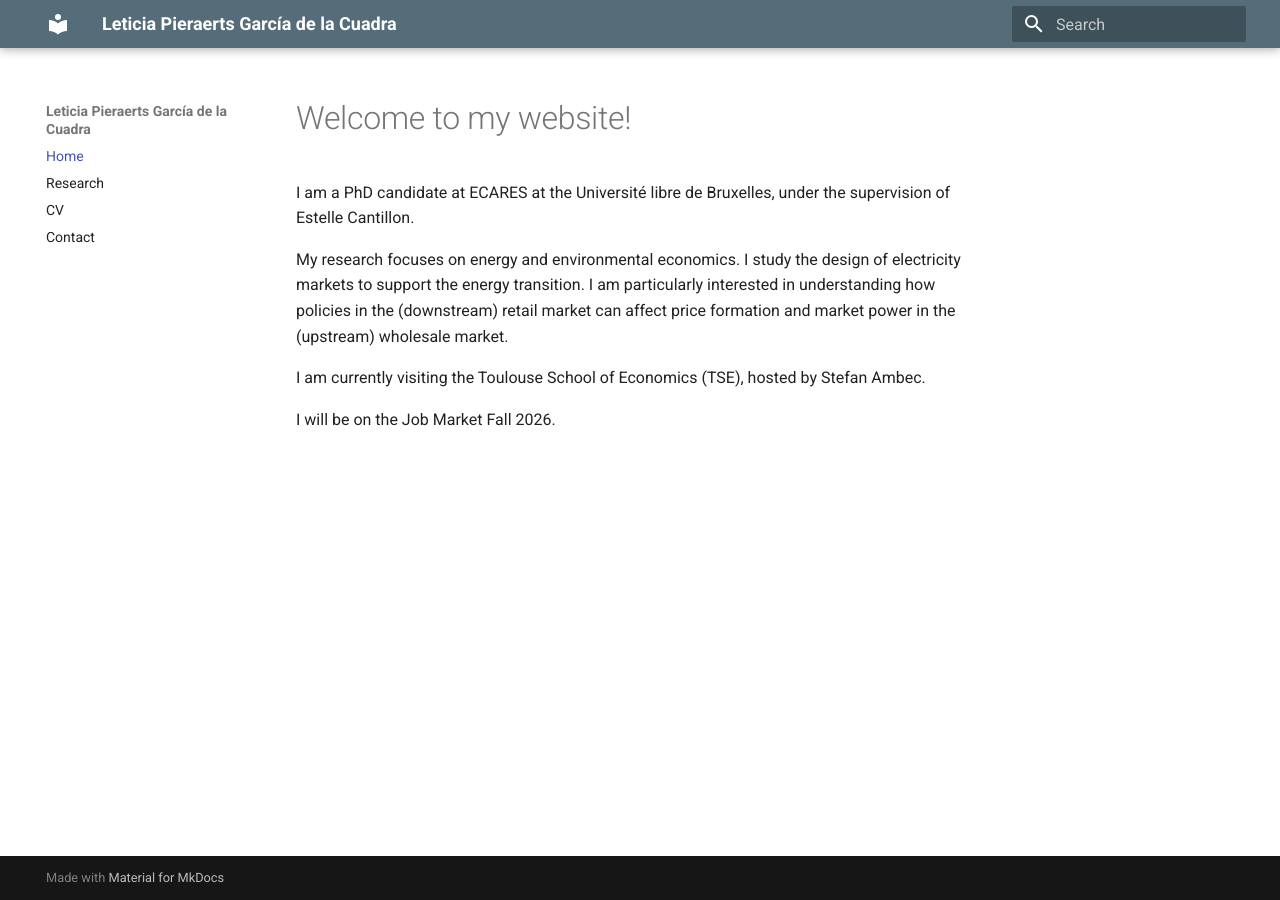
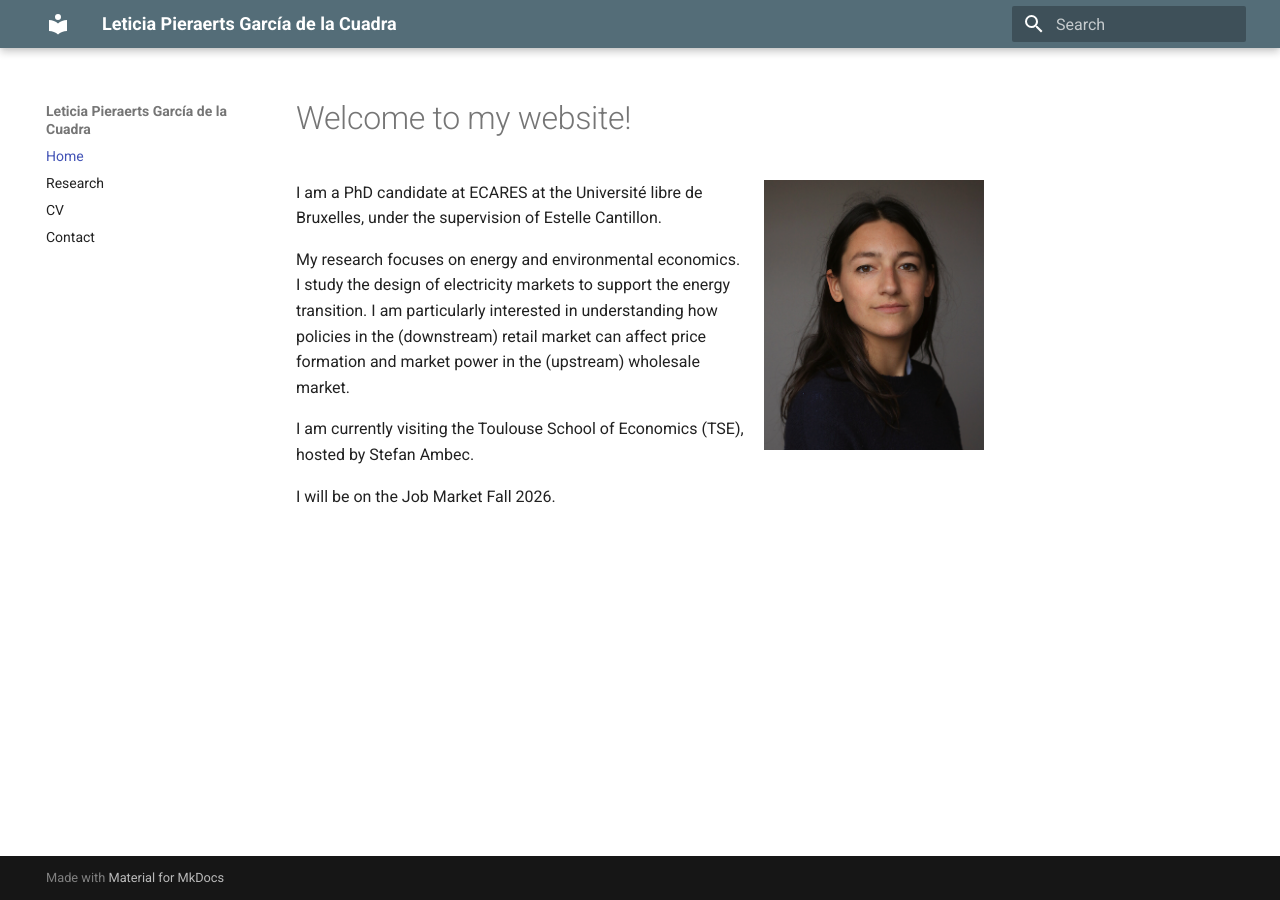
Before and after one commit to LeticiaPieraerts/leticiapieraerts.github.io, an MkDocs documentation site: the page built from docs/index.md, in a window 1280 px wide. Built offline with MkDocs 1.6.1 and Material for MkDocs 9.7.7, drawn with Linux system fonts in a browser that asks for light colours.

```diff
--- a/docs/index.md
+++ b/docs/index.md
@@ -1,5 +1,7 @@
 
 # Welcome to my website!
+
+![Image title](pic.png){ width="220" style="float: right; margin: 0 0 1rem 1rem;" }
 
 I am a PhD candidate at ECARES at the Université libre de Bruxelles, under the supervision of Estelle Cantillon.
 
--- a/mkdocs.yml
+++ b/mkdocs.yml
@@ -11,3 +11,8 @@
   - Research: research.md
   - CV: cv.md
   - Contact: contact.md
+
+markdown_extensions:
+  - attr_list
+  - md_in_html
+  - pymdownx.blocks.caption
```
